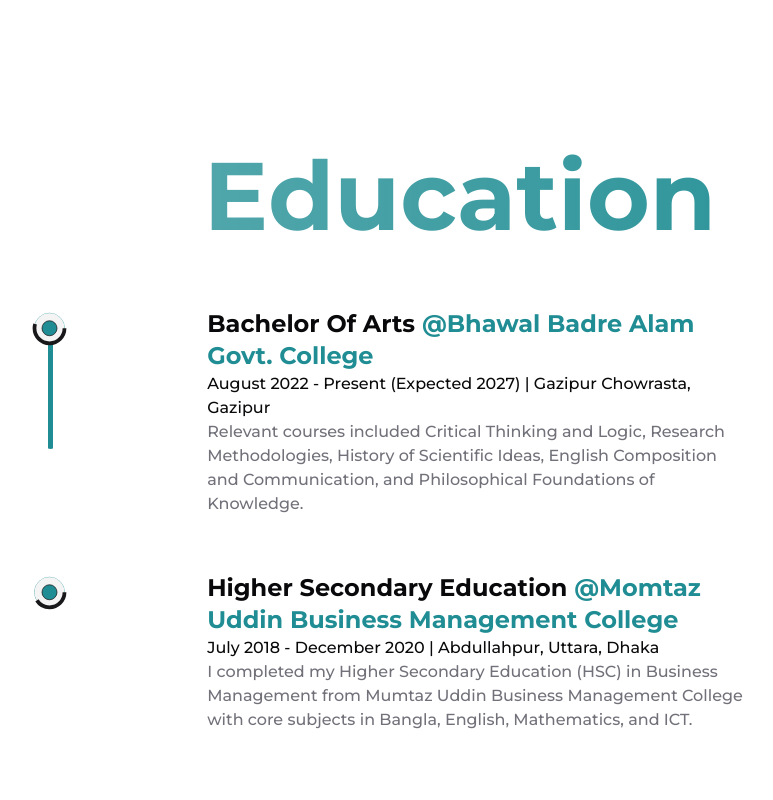
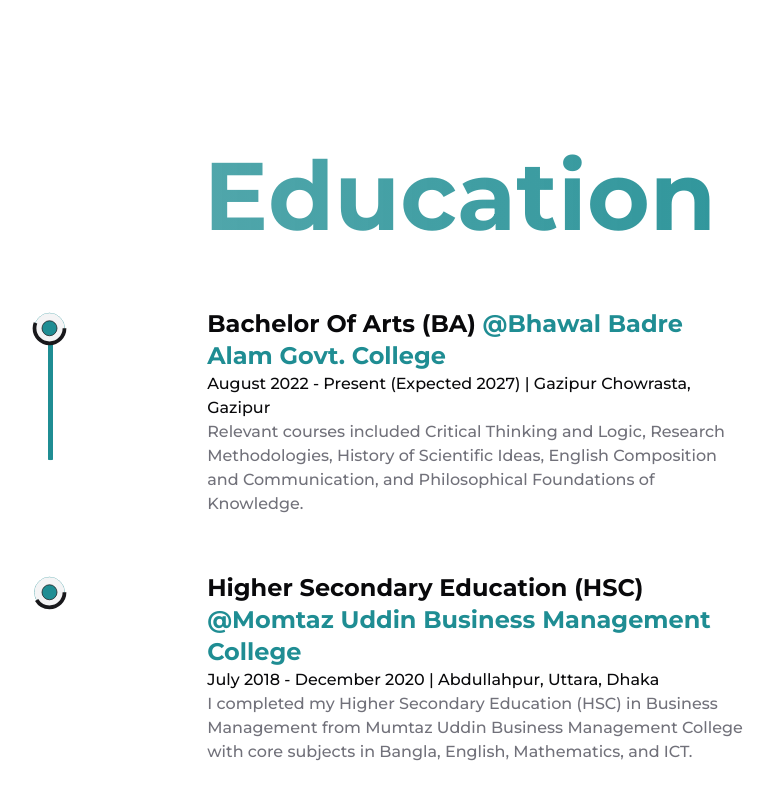
Before and after one commit to kader009/modern-portfolio, a Next.js app: page /about in a window 1280 px wide. Shown: the part 2136-2936 px from the top of the page, without its empty margins (180-953 px from the left). Built offline with nearby package versions, Linux system fonts and the light colour scheme.

Commit message:
education section update

```diff
--- a/src/data/education.ts
+++ b/src/data/education.ts
@@ -2,7 +2,7 @@
 
 export const EDUCATION: ExperienceShowcaseListItemProps[] = [
   {
-    title: "Bachelor Of Arts",
+    title: "Bachelor Of Arts (BA)",
     organisation: {
       name: "Bhawal Badre Alam Govt. College",
       href: "https://bbagc.edu.bd/",
@@ -13,7 +13,7 @@
       "Relevant courses included Critical Thinking and Logic, Research Methodologies, History of Scientific Ideas, English Composition and Communication, and Philosophical Foundations of Knowledge.",
   },
   {
-    title: "Higher Secondary Education",
+    title: "Higher Secondary Education (HSC)",
     organisation: {
       name: "Momtaz Uddin Business Management College",
       href: "https://www.facebook.com/mbmc.edu.bd",
```
